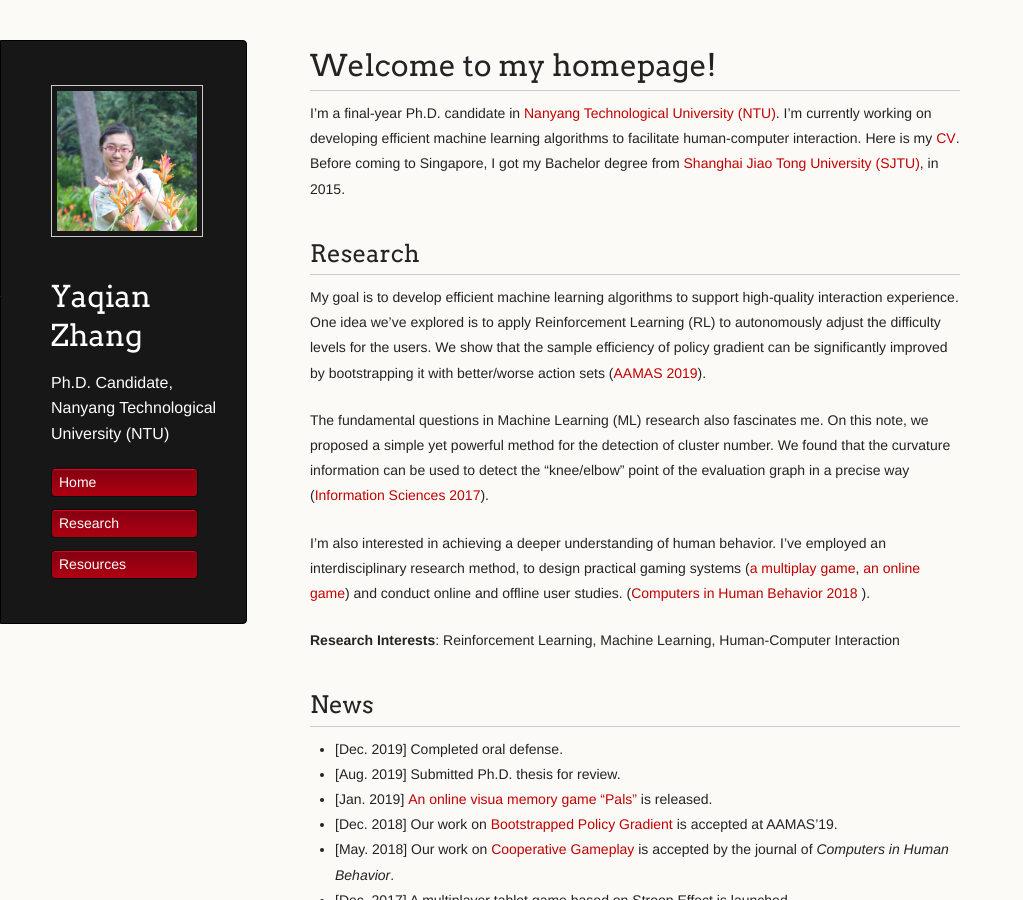
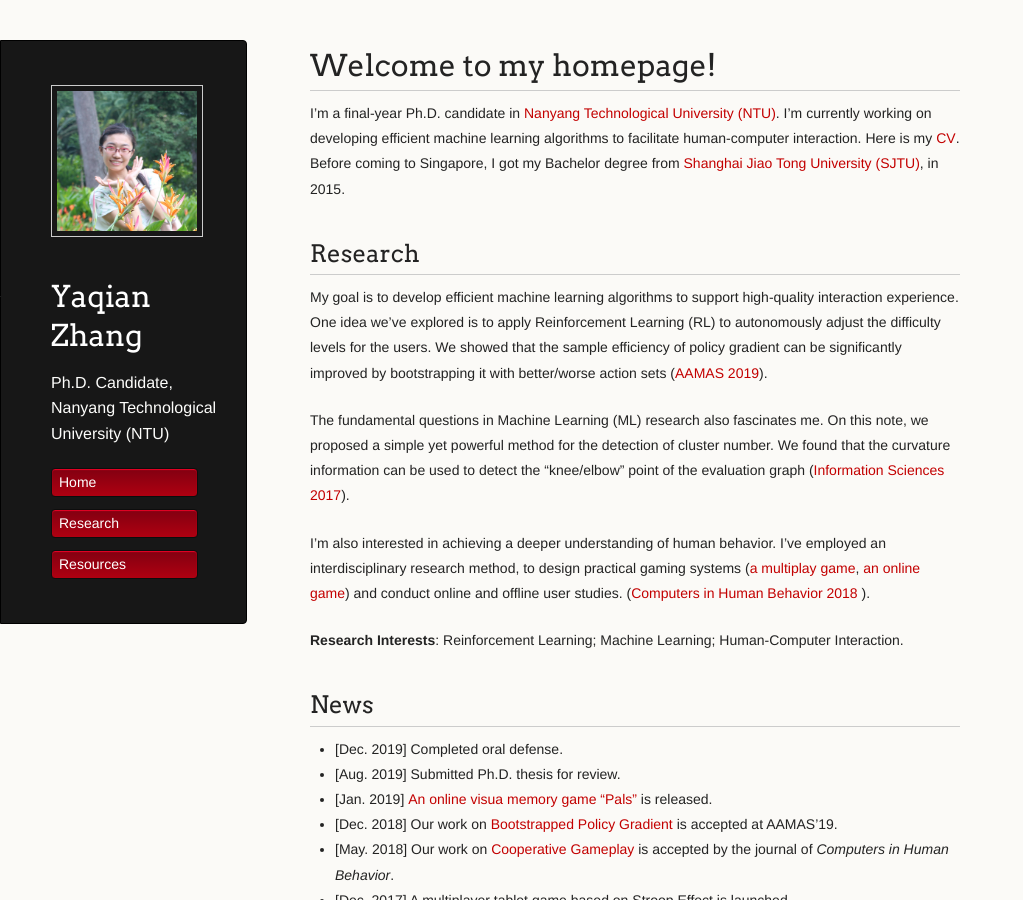
Before and after one commit to YaqianZhang/yaqianzhang.github.io, a Jekyll site: the page built from index.md, in a window 1280 px wide and 900 px high. Shown: the whole window, without its empty margins (0-1023 px from the left). Built offline with Jekyll 4.4.1, drawn with Linux system fonts in a browser that asks for light colours; our own code applies the rules of GitHub Pages for plain Markdown files.

Commit message:
Update index.md

```diff
--- a/index.md
+++ b/index.md
@@ -5,13 +5,13 @@
 I'm a final-year Ph.D. candidate in [Nanyang Technological University (NTU)](https://www.ntu.edu.sg). I'm currently working on developing efficient machine learning algorithms to facilitate human-computer interaction. Here is my [CV](about/document.pdf). Before coming to Singapore, I got my Bachelor degree from [Shanghai Jiao Tong University (SJTU)](http://en.sjtu.edu.cn/), in 2015.
 
 ## Research
-My goal is to develop efficient machine learning algorithms to support high-quality interaction experience. One idea we've explored is to apply Reinforcement Learning (RL) to autonomously adjust the difficulty levels for the users. We show that the sample efficiency of policy gradient can be significantly improved by bootstrapping it with better/worse action sets ([AAMAS 2019](papers/19_YaqianZhang_BootstrappedPolicyGradient_aamas.pdf)).
+My goal is to develop efficient machine learning algorithms to support high-quality interaction experience. One idea we've explored is to apply Reinforcement Learning (RL) to autonomously adjust the difficulty levels for the users. We showed that the sample efficiency of policy gradient can be significantly improved by bootstrapping it with better/worse action sets ([AAMAS 2019](papers/19_YaqianZhang_BootstrappedPolicyGradient_aamas.pdf)).
 
-The fundamental questions in Machine Learning (ML) research also fascinates me. On this note, we proposed a simple yet powerful method for the detection of cluster number. We found that the curvature information can be used to detect the "knee/elbow" point of the evaluation graph in a precise way ([Information Sciences 2017](papers/17_YaqianZhang_Curvature_Cluster_InformationScience.pdf)).
+The fundamental questions in Machine Learning (ML) research also fascinates me. On this note, we proposed a simple yet powerful method for the detection of cluster number. We found that the curvature information can be used to detect the "knee/elbow" point of the evaluation graph ([Information Sciences 2017](papers/17_YaqianZhang_Curvature_Cluster_InformationScience.pdf)).
 
 I'm also interested in achieving a deeper understanding of human behavior. I've employed an interdisciplinary research method, to design practical gaming systems ([a multiplay game](_posts/2018-02-16-peer-accountability-on-attention.md),  [an online game](_posts/2018-06-30-difficulty-adjustment-for-visual-memory-training.md)) and conduct online and offline user studies. ([Computers in Human Behavior 2018](papers/18_YaqianZhang_PeerAccountability_CHB.pdf) ).
 
-**Research Interests**: Reinforcement Learning, Machine Learning, Human-Computer Interaction
+**Research Interests**: Reinforcement Learning; Machine Learning; Human-Computer Interaction.
 
 
 
```
